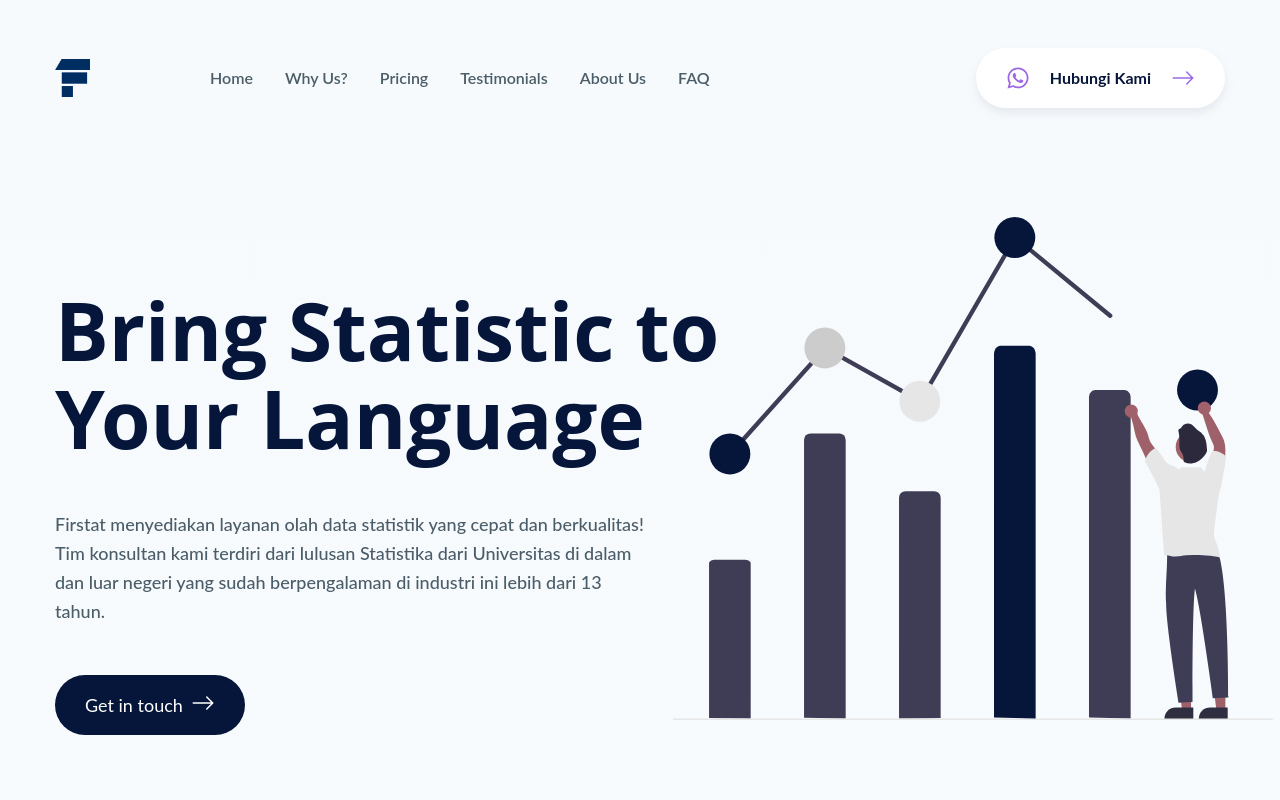
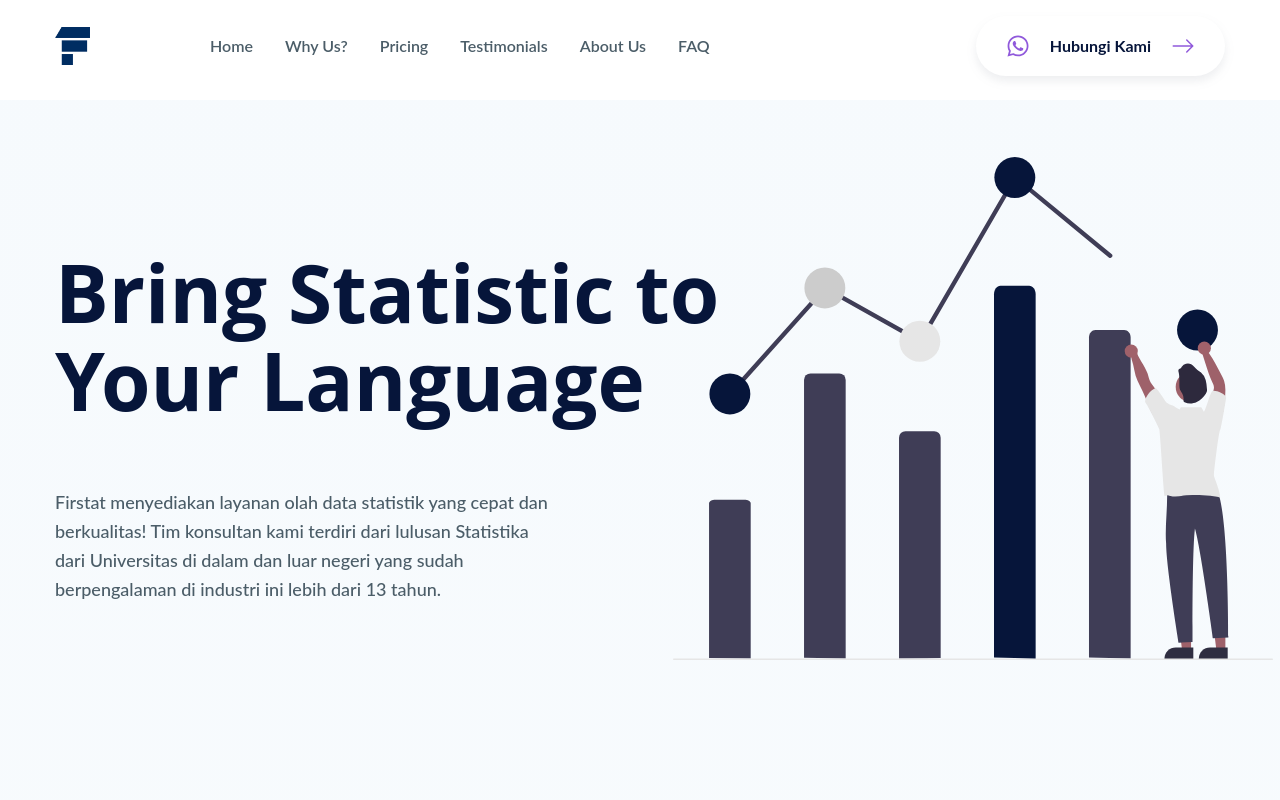
Before and after one commit to Farkhanariyasa/lanpage-ID, a React (Create React App) app: page / in a window 1280 px wide. Shown: the top 800 px of the page. Built offline with nearby package versions, Linux system fonts and the light colour scheme; the HTML template or start-up script is replaced by a standard one.

Commit message:
Menyesuaikan pallete

```diff
--- a/src/components/About.js
+++ b/src/components/About.js
@@ -14,7 +14,7 @@ const About = () => {
       data-aos-offset="350"
     >
       <div className="container mx-auto">
-        <div className="bg-white border-2 border-amber-300 rounded-[50px] min-h-[560px] px-12 pb-2 flex flex-col text-center  xl:flex-row xl:items-center xl:text-left  xl:gap-x-[60px] xl:pb-0">
+        <div className="bg-white border-4 border-primary rounded-[50px] min-h-[560px] px-12 pb-2 flex flex-col text-center  xl:flex-row xl:items-center xl:text-left  xl:gap-x-[60px] xl:p-16">
           {/* image */}
           {/* <div className="flex-1" data-aos="zoom-in-left">
             <img src={image} alt="" />
--- a/src/components/FAQ.js
+++ b/src/components/FAQ.js
@@ -4,7 +4,7 @@ const FAQ = () => {
   return (
     <div>
       <div>
-        <section class="text-gray-700">
+        <section class="text-primary">
           <div class="container px-5 py-24 mx-auto">
             <div class="text-center mb-20">
               <h1 class="h2 mb-6 xl:mb-12">
--- a/src/components/Header.js
+++ b/src/components/Header.js
@@ -13,10 +13,7 @@ const Header = () => {
   const [navMobile, setNavMobile] = useState(false);
   return (
     <header
-      className="mb-12 lg:mb-0 z-20 relative px-4 lg:px-0"
-      // data-aos='fade-down'
-      // data-aos-delay='1200'
-      // data-aos-duration='1000'
+      className="mb-12 lg:mb-0 z-20 bg-[#ffffff]/95 w-full h-[100px] py-4  px-4 lg:px-0 fixed top-0 left-0 right-0"
     >
       <div className="container mx-auto">
         <div className="flex items-center justify-between">
@@ -50,9 +47,9 @@ const Header = () => {
               );
             }}
           >
-            <FaWhatsapp className="text-2xl text-accent-primary group-hover:text-white transition" />
+            <FaWhatsapp className="text-2xl text-accent-primary_hover group-hover:text-white transition" />
             Hubungi Kami
-            <BsArrowRight className="text-2xl text-accent-primary group-hover:text-white transition" />
+            <BsArrowRight className="text-2xl text-accent-primary_hover group-hover:text-white transition" />
           </button>
 
           {/* nav trigger btn / only shows on mobile screens */}
--- a/src/components/Hero.js
+++ b/src/components/Hero.js
@@ -14,7 +14,7 @@ const Hero = () => {
   // destructure hero
   const { title, subtitle, btnText, image } = heroData;
   return (
-    <section className="lg:h-[900px] py-12">
+    <section className="lg:h-[900px] py-12 mt-[100px] xl:mt-0">
       <Header />
       <div className="container mx-auto h-full relative">
         <div className="flex flex-col xl:flex-row items-center h-full md:py-24">
@@ -22,7 +22,7 @@ const Hero = () => {
           <div className="text-center xl:text-left xl:absolute">
             {/* title */}
             <h1
-              className="h1 xl:max-w-[700px] mb-6 xl:mb-12"
+              className="h1 xl:max-w-[700px] mb-6 xl:mb-16"
               data-aos="fade-down"
               data-aos-delay="50"
             >
@@ -30,29 +30,14 @@ const Hero = () => {
             </h1>
             {/* subtitle */}
             <p
-              className="lead xl:max-w-[600px] mb-6 lg:mb-12"
+              className="lead xl:max-w-[500px] mb-6 lg:mb-12"
               data-aos="fade-down"
               data-aos-delay="100"
             >
               {subtitle}
             </p>
             {/* <Review /> */}
-            <button
-              className="btn bg-primary mb-8 xl:mb-0"
-              data-aos="fade-down"
-              data-aos-delay="150"
-              onClick={() => {
-                window.open(
-                  "https://wa.me/62811908400?text=Halo%20Admin%20Saya%20ingin%20Tanya",
-                  "_blank"
-                );
-              }}
-            >
-              <div className="flex row justify-center ">
-                {btnText}
-                <BsArrowRight className="text-2xl group-hover:text-white transition ml-2 flex justify-center text-center" />
-              </div>
-            </button>
+
           </div>
           {/* image */}
           <div
--- a/src/components/NavMobile.js
+++ b/src/components/NavMobile.js
@@ -5,7 +5,7 @@ import { navigationData } from '../data';
 
 const NavMobile = () => {
   return (
-    <ul className='flex flex-col px-6 py-8 h-full gap-y-4'>
+    <ul className='flex flex-col px-6 py-8 h-full gap-y-4 bg-primary'>
       {navigationData.map((item, index) => {
         return (
           <li key={index}>
```
